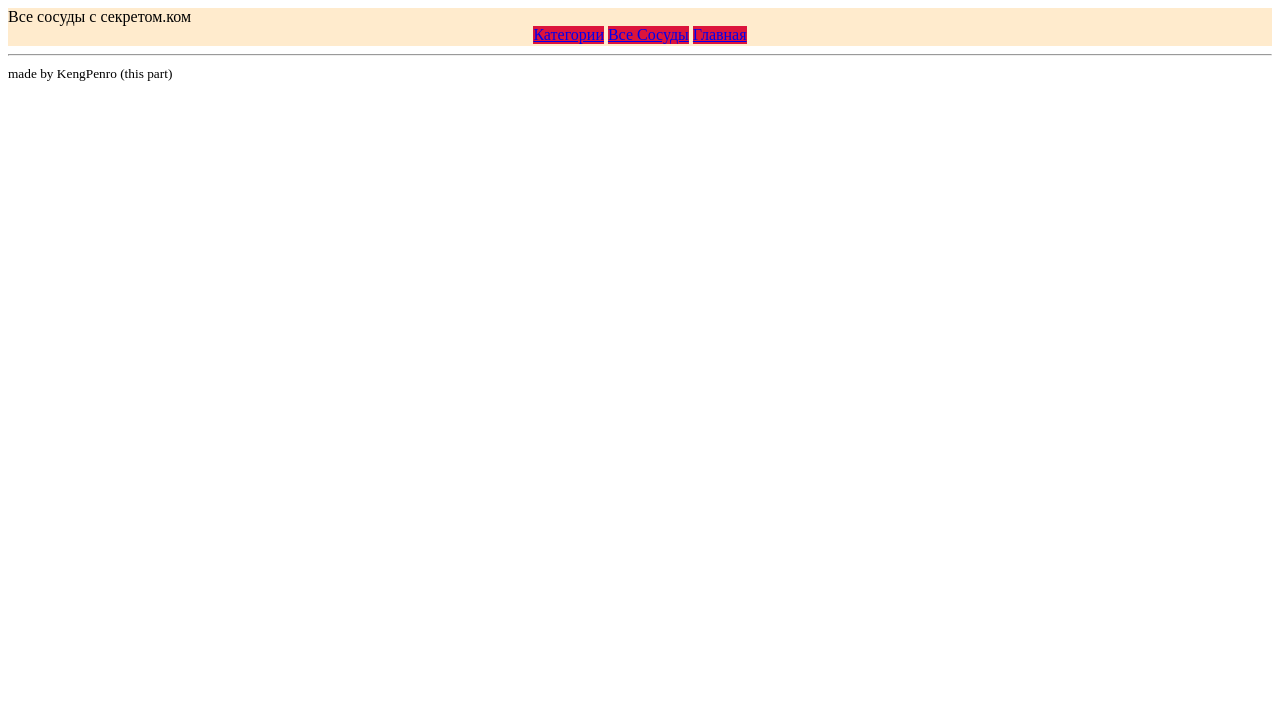
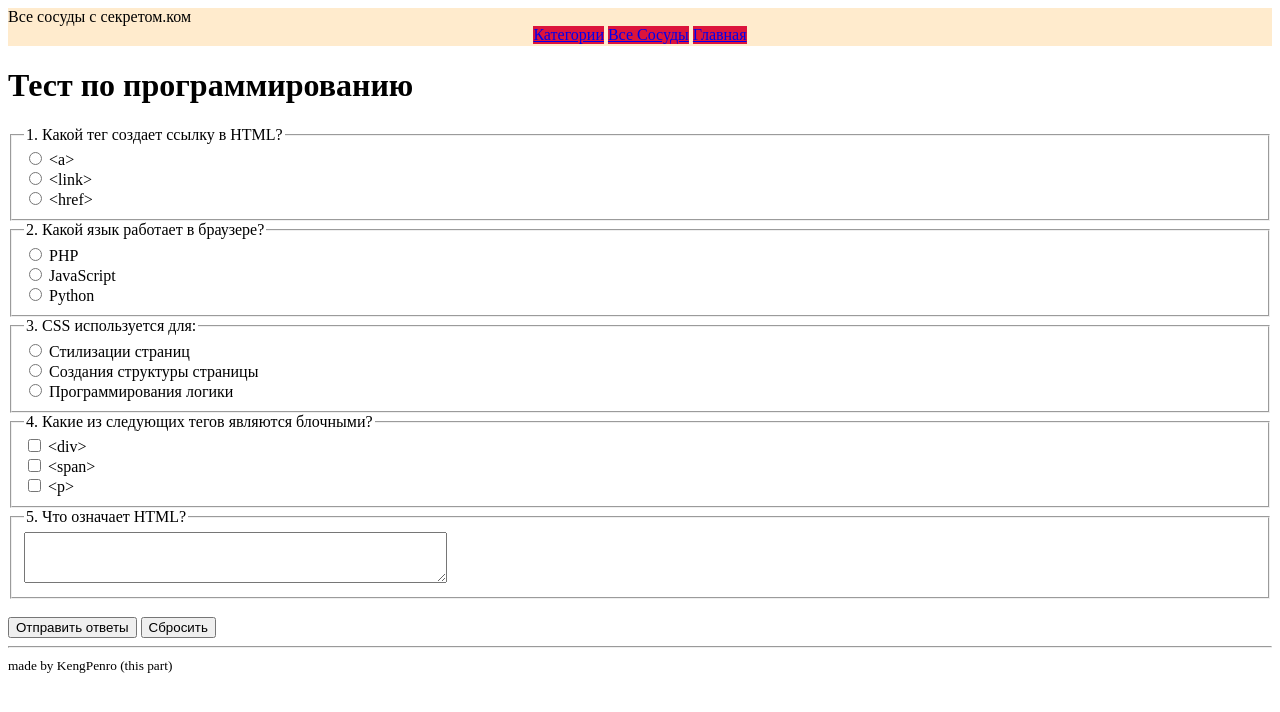
Before and after one commit to kengpenro3000/surprise_vessels, a Django app: page /poll/ in a window 1280 px wide. Shown: the top 712 px of the page. Run offline with Django 5.2, Linux system fonts and the light colour scheme.

Commit message:
add poll html frame

```diff
--- a/sv_main/templates/poll_page.html
+++ b/sv_main/templates/poll_page.html
@@ -22,7 +22,75 @@
 
 
     <main>
+    <h1>Тест по программированию</h1>
 
+    <form>
+        <!-- Вопрос 1 -->
+        <fieldset>
+            <legend>1. Какой тег создает ссылку в HTML?</legend>
+            <label>
+                <input type="radio" name="q1" value="a"> &lt;a&gt;
+            </label><br>
+            <label>
+                <input type="radio" name="q1" value="b"> &lt;link&gt;
+            </label><br>
+            <label>
+                <input type="radio" name="q1" value="c"> &lt;href&gt;
+            </label>
+        </fieldset>
+
+        <!-- Вопрос 2 -->
+        <fieldset>
+            <legend>2. Какой язык работает в браузере?</legend>
+            <label>
+                <input type="radio" name="q2" value="a"> PHP
+            </label><br>
+            <label>
+                <input type="radio" name="q2" value="b"> JavaScript
+            </label><br>
+            <label>
+                <input type="radio" name="q2" value="c"> Python
+            </label>
+        </fieldset>
+
+        <!-- Вопрос 3 -->
+        <fieldset>
+            <legend>3. CSS используется для:</legend>
+            <label>
+                <input type="radio" name="q3" value="a"> Стилизации страниц
+            </label><br>
+            <label>
+                <input type="radio" name="q3" value="b"> Создания структуры страницы
+            </label><br>
+            <label>
+                <input type="radio" name="q3" value="c"> Программирования логики
+            </label>
+        </fieldset>
+
+        <!-- Вопрос 4 -->
+        <fieldset>
+            <legend>4. Какие из следующих тегов являются блочными?</legend>
+            <label>
+                <input type="checkbox" name="q4" value="a"> &lt;div&gt;
+            </label><br>
+            <label>
+                <input type="checkbox" name="q4" value="b"> &lt;span&gt;
+            </label><br>
+            <label>
+                <input type="checkbox" name="q4" value="c"> &lt;p&gt;
+            </label>
+        </fieldset>
+
+        <!-- Вопрос 5 -->
+        <fieldset>
+            <legend>5. Что означает HTML?</legend>
+            <textarea name="q5" rows="3" cols="50"></textarea>
+        </fieldset>
+
+        <br>
+        <button type="submit">Отправить ответы</button>
+        <button type="reset">Сбросить</button>
+    </form>
     </main>
 
 
```
